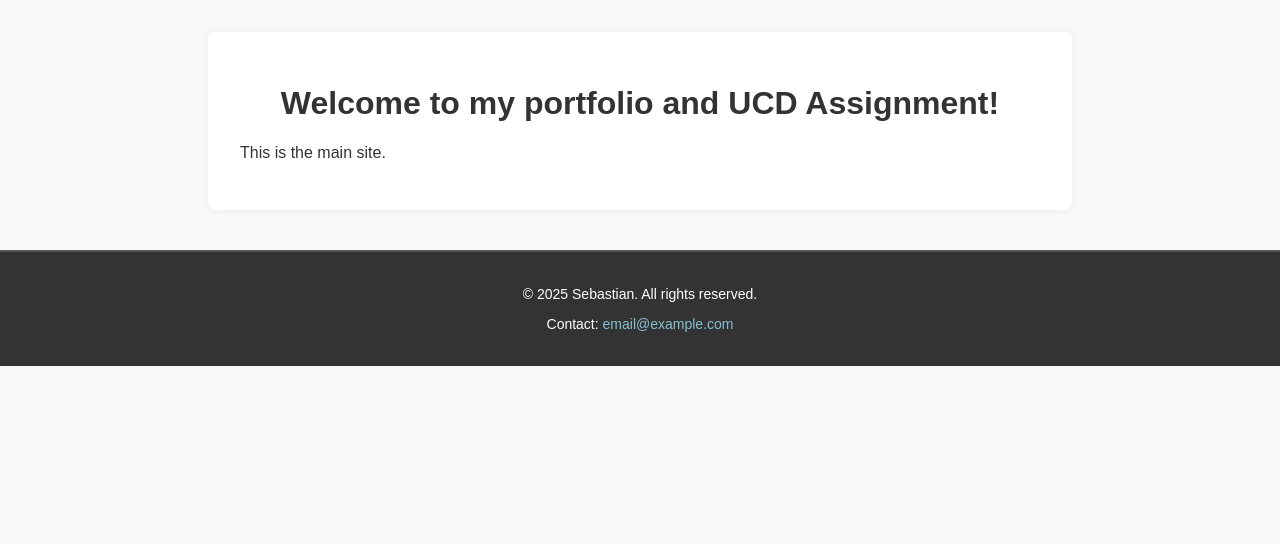
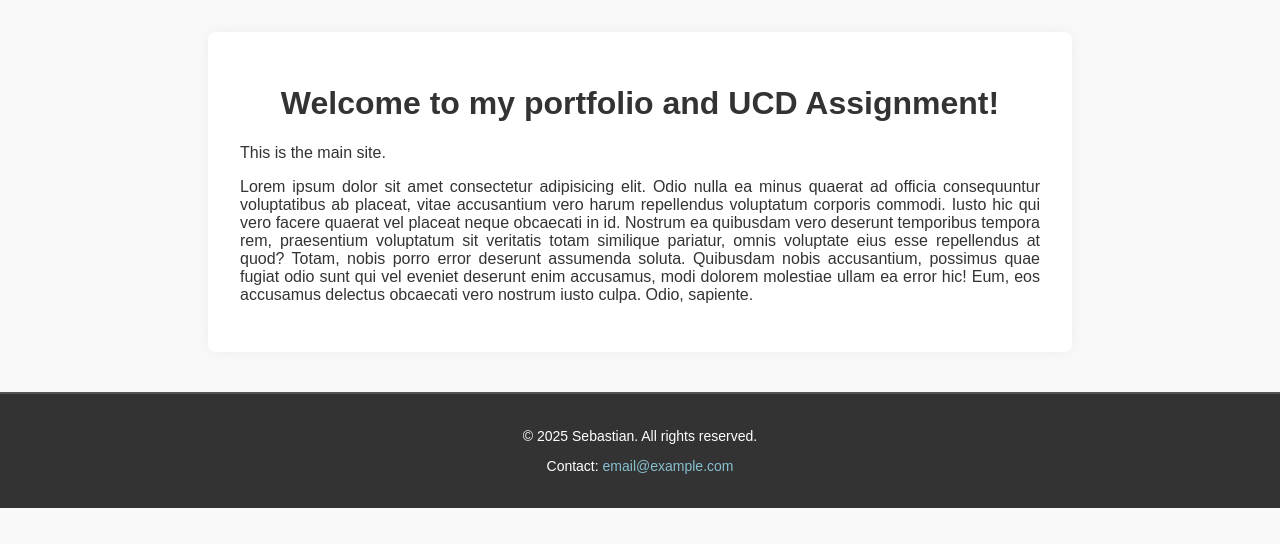
Before and after one commit to sebastian-elbacho/flask_assignment, a Flask app: page / in a window 1280 px wide. Shown: the part 50-594 px from the top of the page. Run offline with Flask 3, Linux system fonts and the light colour scheme.

Commit message:
text added

```diff
--- a/templates/home.html
+++ b/templates/home.html
@@ -3,5 +3,13 @@
 {% block content %}
 <h1>Welcome to my portfolio and UCD Assignment!</h1>
 <p>This is the main site.</p>
-
+<p>Lorem ipsum dolor sit amet consectetur adipisicing elit. Odio nulla ea minus quaerat ad officia
+    consequuntur voluptatibus ab placeat,
+    vitae accusantium vero harum repellendus voluptatum corporis commodi.
+    Iusto hic qui vero facere quaerat vel placeat neque obcaecati in id.
+    Nostrum ea quibusdam vero deserunt temporibus tempora rem, praesentium voluptatum sit
+    veritatis totam similique pariatur, omnis voluptate eius esse repellendus at quod? Totam,
+    nobis porro error deserunt assumenda soluta. Quibusdam nobis accusantium, possimus quae fugiat odio sunt qui
+    vel eveniet deserunt enim accusamus, modi dolorem molestiae ullam ea error hic! Eum,
+    eos accusamus delectus obcaecati vero nostrum iusto culpa. Odio, sapiente.</p>
 {% endblock %}
```
